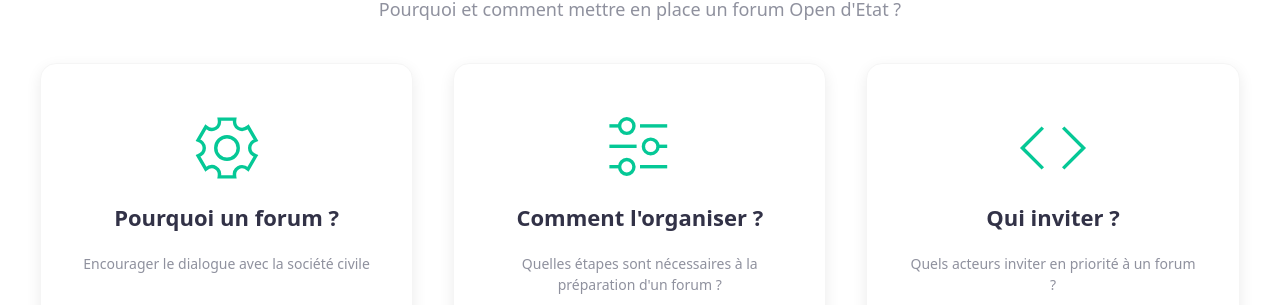
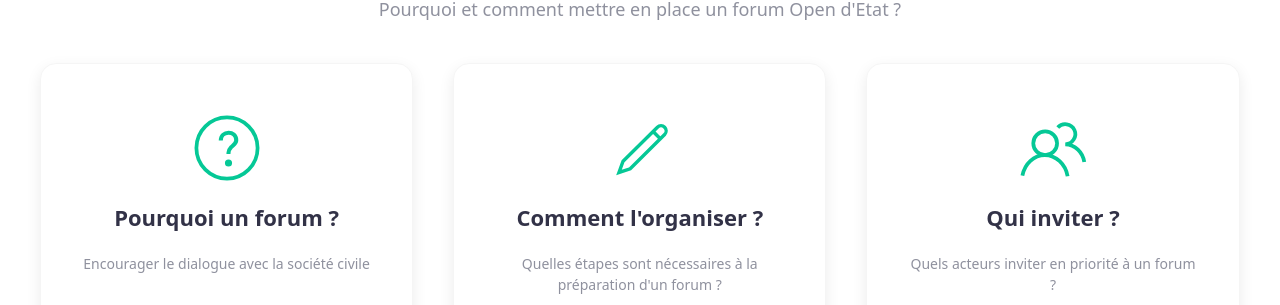
Before and after one commit to datactivist/vademecum, a Jekyll site: the page built from index.md, in a window 1280 px wide. Shown: the part 465-770 px from the top of the page. Built offline with Jekyll 4.4.1, drawn with Linux system fonts in a browser that asks for light colours.

Commit message:
Update navigation_boxes.yml

```diff
--- a/_data/navigation_boxes.yml
+++ b/_data/navigation_boxes.yml
@@ -2,15 +2,15 @@
 
 - title: Pourquoi un forum ?
   desc: Encourager le dialogue avec la société civile
-  icon: cog
+  icon: question
   doc: installation
 
 - title: Comment l'organiser ?
   desc: Quelles étapes sont nécessaires à la préparation d'un forum ?
-  icon: settings
+  icon: pencil
   doc: hero
 
 - title: Qui inviter ?
   desc: Quels acteurs inviter en priorité à un forum ?
-  icon: code
+  icon: users
   doc: customize
```
